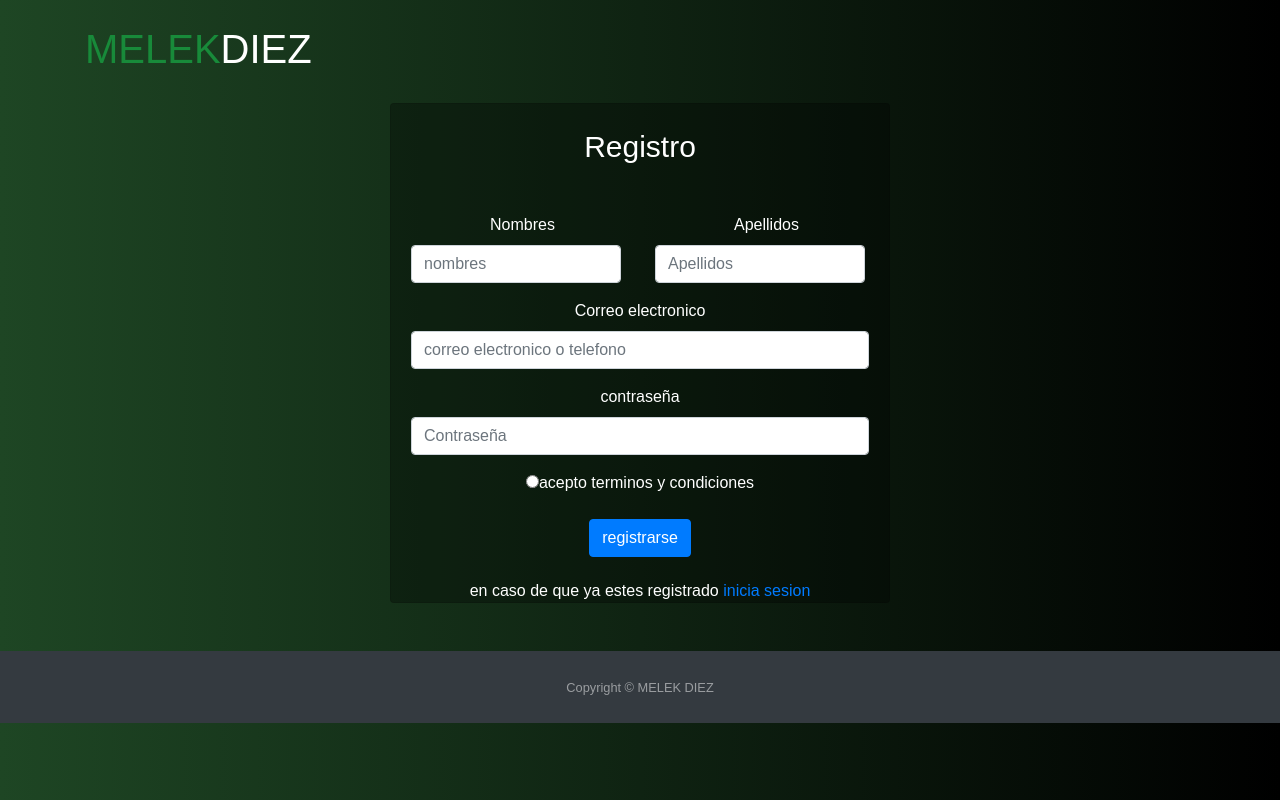
After one commit to IntegradoraMelek/Melek-Diez, a PHP site: page /registro.html in a window 1280 px wide. The commit adds this page. Run offline with PHP 8.4, Linux system fonts and the light colour scheme.

Commit message:
ojala y no se heche nada a perder

```diff
--- a/integradora_pagina_web/CSS PAG/estiloslogin.css
+++ b/integradora_pagina_web/CSS PAG/estiloslogin.css
@@ -13,5 +13,5 @@ body {
 
 body {
   background: #2c353f;
-  background: linear-gradient(to right, rgb(30, 32, 36), rgb(92, 101, 107));
+  background: linear-gradient(to right, rgb(30, 70, 36), rgb(0, 0, 0));
 }
--- /dev/null
+++ b/integradora_pagina_web/registro.html
@@ -0,0 +1,89 @@
+<!DOCTYPE html>
+<html lang="en">
+<head>
+    <meta charset="UTF-8">
+    <meta name="viewport" content="width=device-width, initial-scale=1.0">
+    <meta http-equiv="X-UA-Compatible" content="ie=edge">
+    <link rel="shortout icon" href="Melek.png">
+    <title>Registro</title>
+    <link rel="stylesheet" href="https://stackpath.bootstrapcdn.com/bootstrap/4.3.1/css/bootstrap.min.css" integrity="sha384-ggOyR0iXCbMQv3Xipma34MD+dH/1fQ784/j6cY/iJTQUOhcWr7x9JvoRxT2MZw1T" crossorigin="anonymous">
+    <link rel="stylesheet" href="CSS PAG\estilos.css">
+    <link rel="stylesheet" href="CSS PAG/estiloslogin.css">
+    <script src="https://unpkg.com/scrollreveal"></script>
+</head>
+<body class="d-flex flex-column">
+        <div class="container">
+                <H1 style="color: white; margin-top: 25px;"><span class="resaltado">MELEK</span>DIEZ</H1>
+                <center>
+                <div class="card text-center" style="margin-top: 30px; width: 500px; height: 500px; background-color: rgb(0,0,0,0.3); color: white;">
+                    <div class="card-body">
+                        <form class="text-aling center">
+                            <label style="font-size: 30px; margin-bottom: 25px;">Registro</label>
+                        <div class="form-group">
+                          <div class="row">
+                            <div class="col">
+                                <label for="exampleInputname1">Nombres</label>
+                                <input type="text" class="form-control" id="exampleInputname1" placeholder="nombres" style="width: 210px;" >
+                            </div>
+                            <div class="col">
+                                <label for="exampleInputlastname">Apellidos</label>
+                                <input type="text" class="form-control" id="exampleInputlastname" aria-describedby="emailHelp" placeholder="Apellidos" style="width: 210px;" >
+                            </div>
+                          </div>
+                        </div>
+                          <div class="form-group">
+                            <label for="exampleInputEmail1">Correo electronico</label>
+                              <input type="email" class="form-control" id="exampleInputEmail1" placeholder="correo electronico o telefono">
+                            </div>
+                            <div class="form-group">
+                              <label for="exampleInputPassword1">contraseña</label>
+                              <input type="password" class="form-control" id="exampleInputPassword1" placeholder="Contraseña">
+                            </div>
+                            <div>
+                              <input type="radio" >acepto terminos y condiciones
+                            </div>
+                            <br>
+                                <button type="submit" class="btn btn-primary" class="form-group">
+                                    <a href="index.html" style="color: white; text-decoration: none;">registrarse</a>
+                                </button>
+                          </form>
+                          <br>
+                          <div><h6>en caso de que ya estes registrado <a href="http://melek.uttics.com/paginas/login.html">inicia sesion</a></h6></div>
+                        </div>
+                    </div>
+                  </div>
+                </center>
+
+
+                  <footer id="sticky-footer" class="py-4 bg-dark text-white-50 mt-5">
+                        <div class="container text-center">
+                          <small>Copyright &copy; MELEK DIEZ</small>
+                        </div>
+                      </footer>
+
+                      <script src="https://code.jquery.com/jquery-3.3.1.slim.min.js" integrity="sha384-q8i/X+965DzO0rT7abK41JStQIAqVgRVzpbzo5smXKp4YfRvH+8abtTE1Pi6jizo" crossorigin="anonymous"></script>
+                      <script src="https://cdnjs.cloudflare.com/ajax/libs/popper.js/1.14.7/umd/popper.min.js" integrity="sha384-UO2eT0CpHqdSJQ6hJty5KVphtPhzWj9WO1clHTMGa3JDZwrnQq4sF86dIHNDz0W1" crossorigin="anonymous"></script>
+                      <script src="https://stackpath.bootstrapcdn.com/bootstrap/4.3.1/js/bootstrap.min.js" integrity="sha384-JjSmVgyd0p3pXB1rRibZUAYoIIy6OrQ6VrjIEaFf/nJGzIxFDsf4x0xIM+B07jRM" crossorigin="anonymous"></script>
+
+                      <script>
+                          window.sr = ScrollReveal();
+                          sr.reveal('.card',{
+                              duration: 2000,
+                              origin: 'left',
+                              distance: '300px'
+                          });
+                          sr.reveal('h1',{
+                              duration: 2000,
+                              origin: 'top',
+                              distance: '300px'
+                          });
+                          sr.reveal('#bienvenido',{
+                              duration: 2000,
+                              origin: 'riht',
+                              distance: '300px'
+                          });
+                        </script>
+
+
+</body>
+</html>
```
Also changed, not shown: integradora_pagina_web/login.html (+8 -1 lines), integradora_pagina_web/Melek.png (added), integradora_pagina_web/ronaldo.jpg (added).
